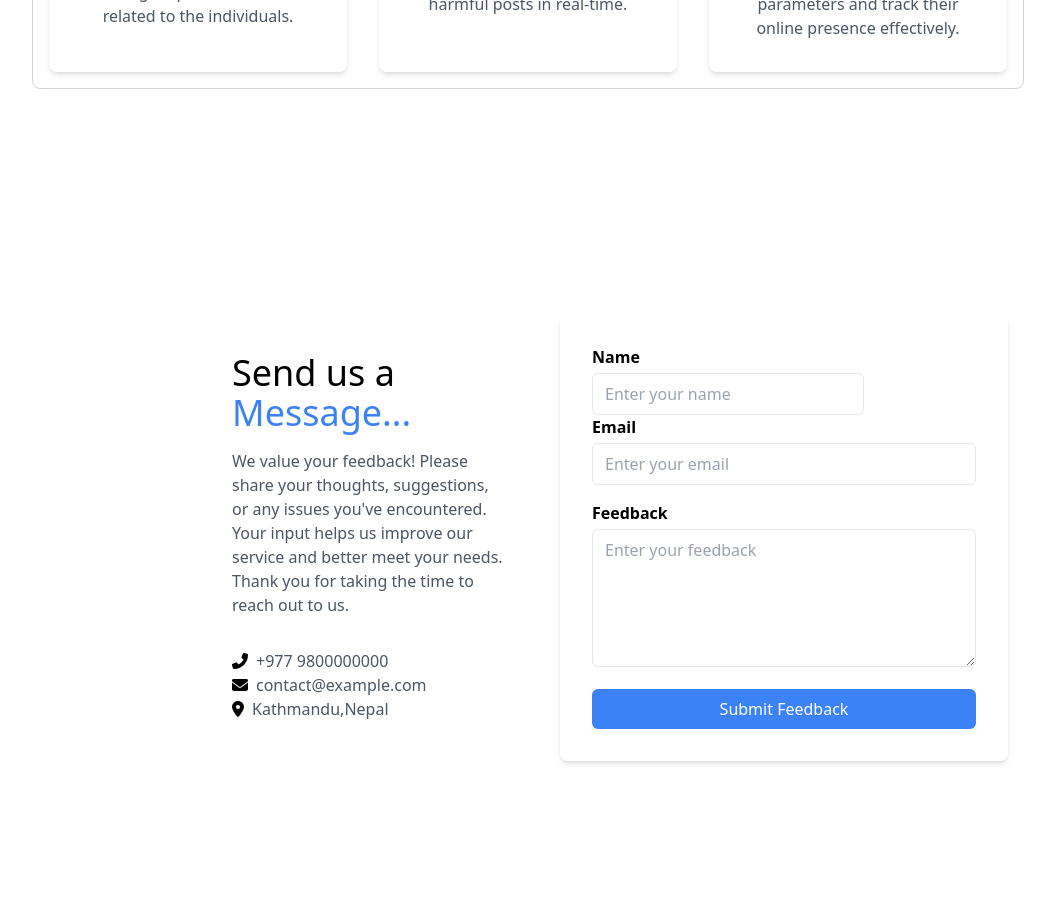
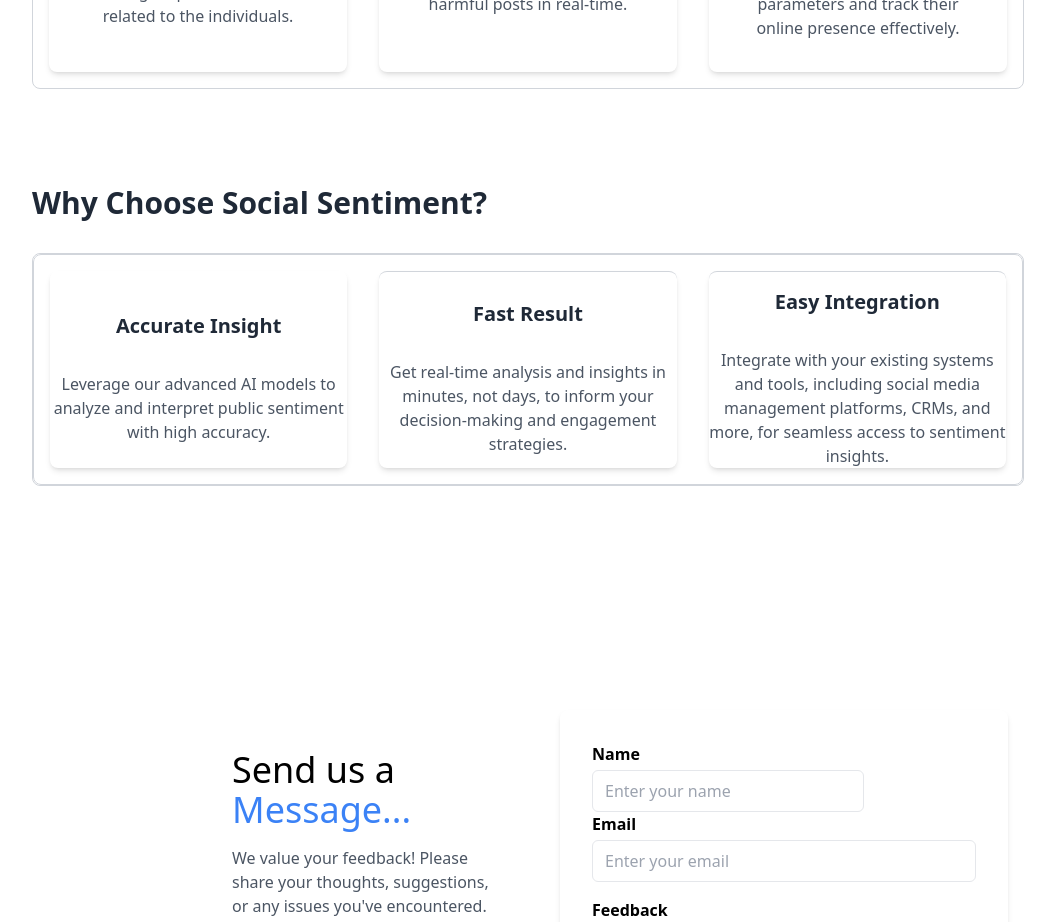
Before and after one commit to Ujj1225/Social-Sensor, a React (Vite) app in the folder Client /: page / in a window 1280 px wide. Shown: the part 1380-2302 px from the top of the page, without its empty margins (112-1167 px from the left). Built offline with nearby package versions, Linux system fonts and the light colour scheme.

Commit message:
minor update in the landing page

```diff
--- a/Client /src/Pages/LandingPage.jsx
+++ b/Client /src/Pages/LandingPage.jsx
@@ -14,7 +14,7 @@ const LandingPage = () => {
         <Header />
         <Hero />
         <Features />
-        {/* <Choose /> */}
+        <Choose />
         <FeedbackForm />
         <Footer />
       </Layout>
```
